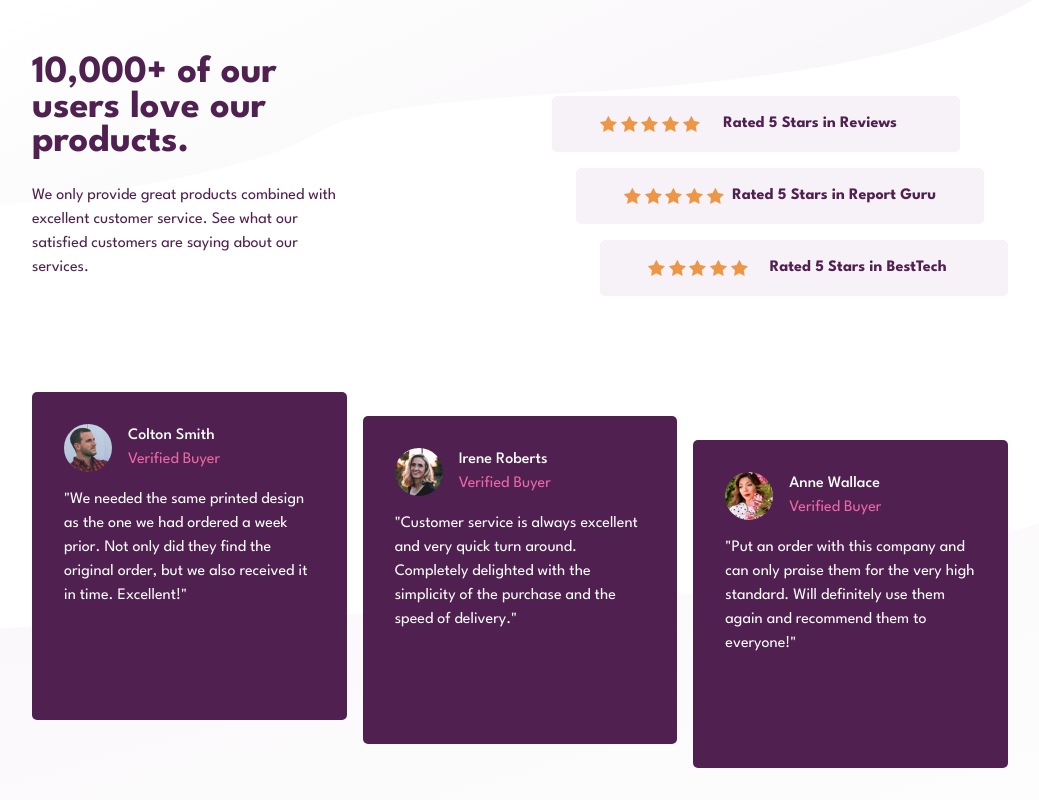
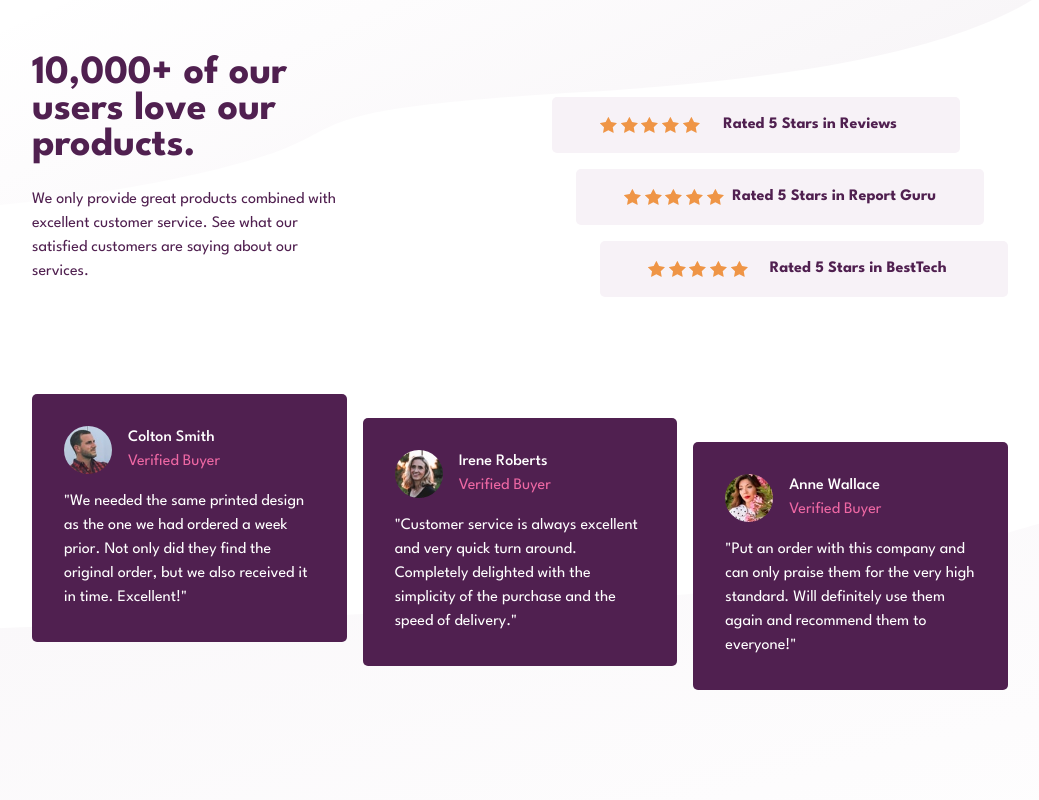
Before and after one commit to ccccchriz/_social-proof-section-master, a plain HTML site: page index.html in a window 1280 px wide. Shown: the whole page, without its empty margins (120-1159 px from the left). Drawn offline with Linux system fonts and the light colour scheme.

Commit message:
fixed sizes

```diff
--- a/style.css
+++ b/style.css
@@ -104,7 +104,7 @@ main {
   font-weight: var(--fw-semi-bold);
   color: var(--clr-primary-dark-magenta);
   text-align: center;
-  font-size: 2.4rem;
+  font-size: 2.5rem;
   line-height: 0.9;
   padding: 1.5rem 0;
 }
@@ -227,7 +227,7 @@ main {
 
   .page__buyers {
     grid-template-columns: 1fr 1fr 1fr;
-    grid-template-rows: 0.5rem 0.5rem 1fr 0.5rem 0.5rem;
+    grid-template-rows: 0.5rem 0.5rem min-content 0.5rem 0.5rem;
     grid-template-areas:
       "buyer1 . ."
       "buyer1 buyer2 ."
```
